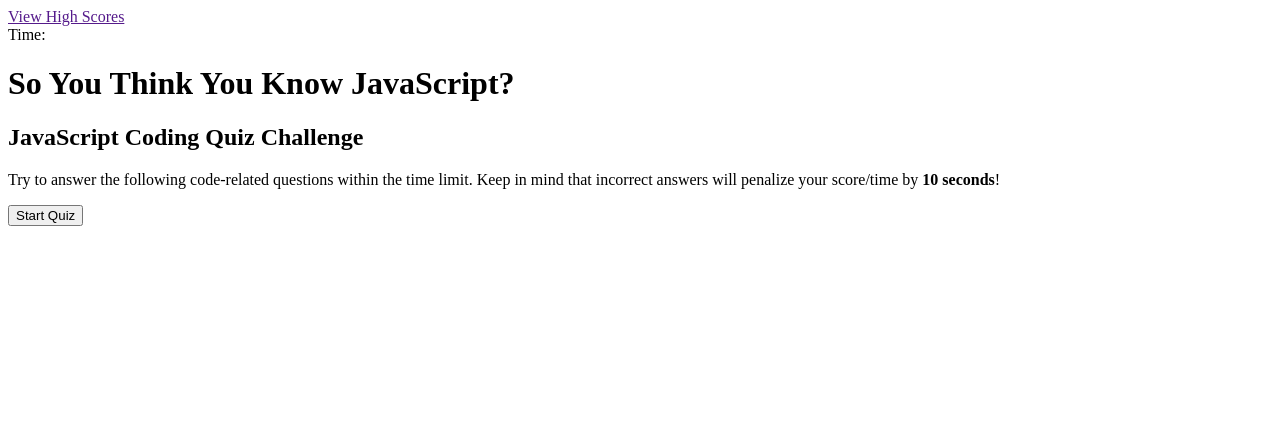
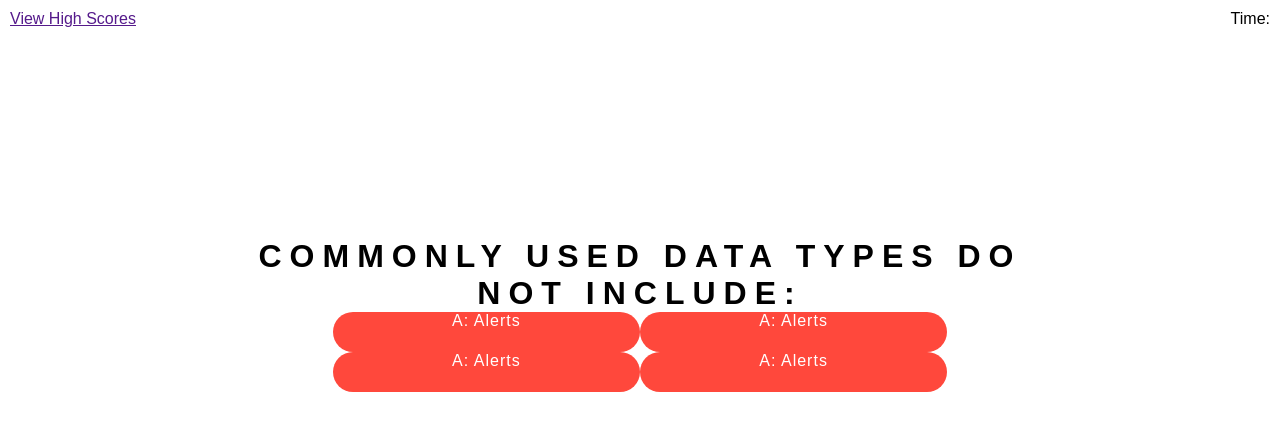
Before and after one commit to ijacksondesign/coding-quiz, a plain HTML site: page index.html in a window 1280 px wide. Both pictures are taken after a click on the button "Start Quiz". Drawn offline with Linux system fonts and the light colour scheme; a web font is replaced by a local one.

Commit message:
start button removes instructions and displays first question

```diff
--- a/assets/css/styles.css
+++ b/assets/css/styles.css
@@ -0,0 +1,95 @@
+:root {
+    --primary-color: rgb(255, 72, 60);
+    --light-grey: rgb(217, 213, 210);
+    --dark-grey: rgb(46, 46, 46);
+    --white: rgb(255, 255, 255);
+    --black: rgb(13, 13, 13);
+}
+
+html {
+    font-size: 16px;
+}
+
+* {
+    margin: 0;
+    padding: 0;
+    box-sizing: border-box;
+}
+
+body {
+    font-family: "proxima-nova", sans-serif;
+    text-align: center;
+    overflow: hidden;
+}
+
+h1, h2 {
+    text-transform: uppercase;
+}
+
+h1 {
+    font-size: 3.5rem;
+}
+
+h2 {
+    font-size: 2rem;
+    letter-spacing: 0.5rem;
+}
+
+p {
+    font-size: 1.5rem;
+}
+
+header {
+    width: 100%;
+    display: flex;
+    justify-content: space-between;
+    padding: 10px;
+}
+
+main {
+    height: 100vh;
+    width: 100vw;
+    display: flex;
+    flex-direction: column;
+    justify-content: center;
+    align-items: center;
+}
+
+main .quiz-instructions, main .quiz-question-wrapper {
+    height: 50%;
+    width: 60%;
+}
+
+.btn {
+    width: 20%;
+    height: 40px;
+    font-size: 1rem;
+    color: white;
+    letter-spacing: 1px;
+    margin: 40px;
+    background-color: var(--primary-color);
+    border-radius: 50px;
+    border: none;
+}
+
+.quiz-answers-wrapper {
+    width: 100%;
+    list-style-type: none;
+    display: flex;
+    flex-flow: row wrap;
+    justify-content: center;
+    align-items: center;
+    align-content: center;
+}
+
+.quiz-answers {
+    list-style-type: none;
+    width: 40%;
+    height: 40px;
+    font-size: 1rem;
+    color: white;
+    letter-spacing: 1px;
+    background-color: var(--primary-color);
+    border-radius: 50px;
+    border: none;
+}
--- a/assets/js/javascript.js
+++ b/assets/js/javascript.js
@@ -0,0 +1,47 @@
+var quizContentEl = document.querySelector("#quiz-content");
+var startQuizEl = document.querySelector("#start-quiz");
+
+var highScore = 0;
+
+var questionsArray = [
+    {q: "Commonly used data types DO NOT include:", a: "A: Alerts", b: "B: Strings", c: "C: Booleans", d: "D: Numbers"},
+    {q: "The condition in an if/else state is enclosed with __________.", a: "A: Curly Brackets", b: "B: Parenthesis", c: "C: Square Brackets", d: "D: Quotes"},
+    {q: "Arrays in JavaScript can be used to store __________.", a: "A: Booleans", b: "B: Numbers and Strings", c: "C: Other Arrays", d: "D: All of the above"},
+    {q: "String values must be enclosed within __________ when being assigned to variables.", a: "A: Quotes", b: "B: Commas", c: "C: Parenthesis", d: "D: Curly Brackets"},
+    {q: "A very useful tool used during development and debugging for printing content to the debugger is:", a: "A: Terminal/Bash", b: "B: Console.log", c: "C: JavaScript", d: "For Loops"},
+];
+
+
+// function to start quiz
+var quizStartHandler = function() {
+    var quizInstructions = document.querySelector("#quiz-instructions");
+    quizInstructions.remove();
+
+    // function to cycle questions
+    quizQuestions();
+};
+
+var quizQuestions = function() {
+    // creates a div to display quiz question and answers
+    var quizQuestionDiv = document.createElement("div");
+    quizQuestionDiv.className = "quiz-question-wrapper";
+    quizQuestionDiv.innerHTML = "<h2 class='quiz-question'>" + questionsArray[0].q + "</h2>";
+    quizContentEl.appendChild(quizQuestionDiv);
+
+    var quizAnswersDiv = document.createElement("div");
+    quizAnswersDiv.className = "quiz-choices-wrapper";
+    quizQuestionDiv.appendChild(quizAnswersDiv);
+
+    var quizChoicesEl = document.createElement("ul");
+    quizChoicesEl.className = "quiz-answers-wrapper";
+    quizAnswersDiv.appendChild(quizChoicesEl);
+
+    for (var i = 0; i < questionsArray.length-1; i++) {
+        var quizMultiChoices = document.createElement("li");
+        quizMultiChoices.className = "quiz-answers";
+        quizMultiChoices.innerHTML = questionsArray[0].a;
+        quizChoicesEl.appendChild(quizMultiChoices);
+    }
+};
+
+startQuizEl.addEventListener("click", quizStartHandler);
--- a/index.html
+++ b/index.html
@@ -4,6 +4,7 @@
     <meta charset="UTF-8">
     <meta name="viewport" content="width=device-width, initial-scale=1.0">
     <title>Coding Quiz</title>
+    <link rel="stylesheet" href="https://use.typekit.net/esb0exf.css">
     <link rel="stylesheet" href="./assets/css/styles.css">
 </head>
 <body>
@@ -16,15 +17,20 @@
         </div>
     </header>
 
-    <main>
-        <div>
+    <main id="quiz-content">
+        <div class="quiz-instructions" id="quiz-instructions">
             <h1>So You Think You Know JavaScript?</h1>
             <h2>JavaScript Coding Quiz Challenge</h2>
             <p> Try to answer the following code-related questions within the time limit.
+                <br />
                 Keep in mind that incorrect answers will penalize your score/time by <strong>10 seconds</strong>!
             </p>
-            <button>Start Quiz</button>
+            <button class="btn" id="start-quiz">Start Quiz</button>
         </div>
+        <!-- <div class="quiz-wrapper">
+            <h2 class="quiz-question"></h2>
+            <ul class="quiz-answers"></ul>
+        </div> -->
     </main>
     <script type="text/javascript" src="./assets/js/javascript.js"></script>
 </body>
```
